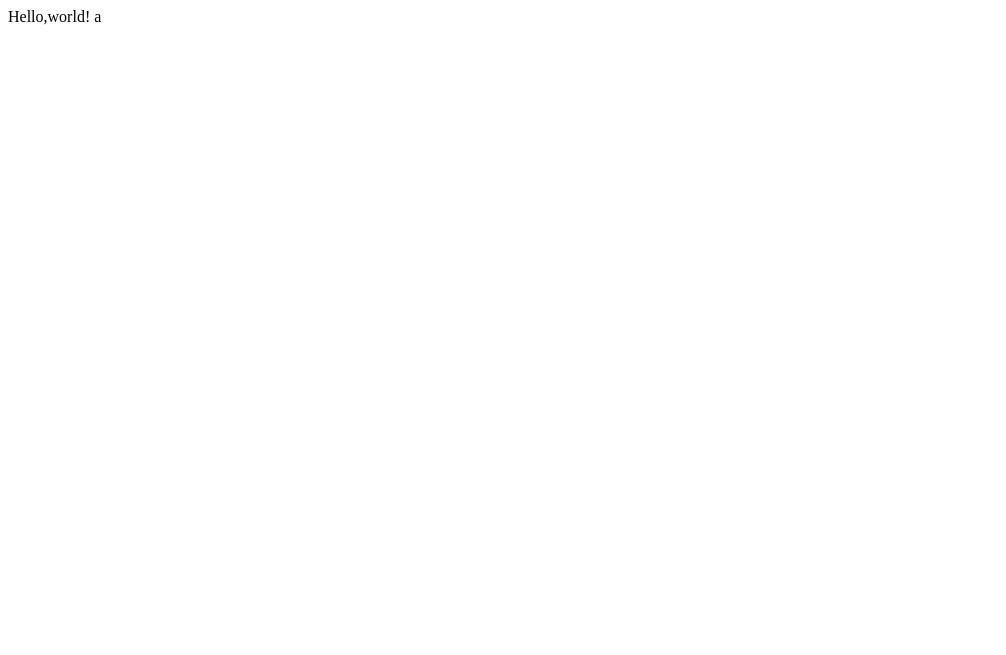
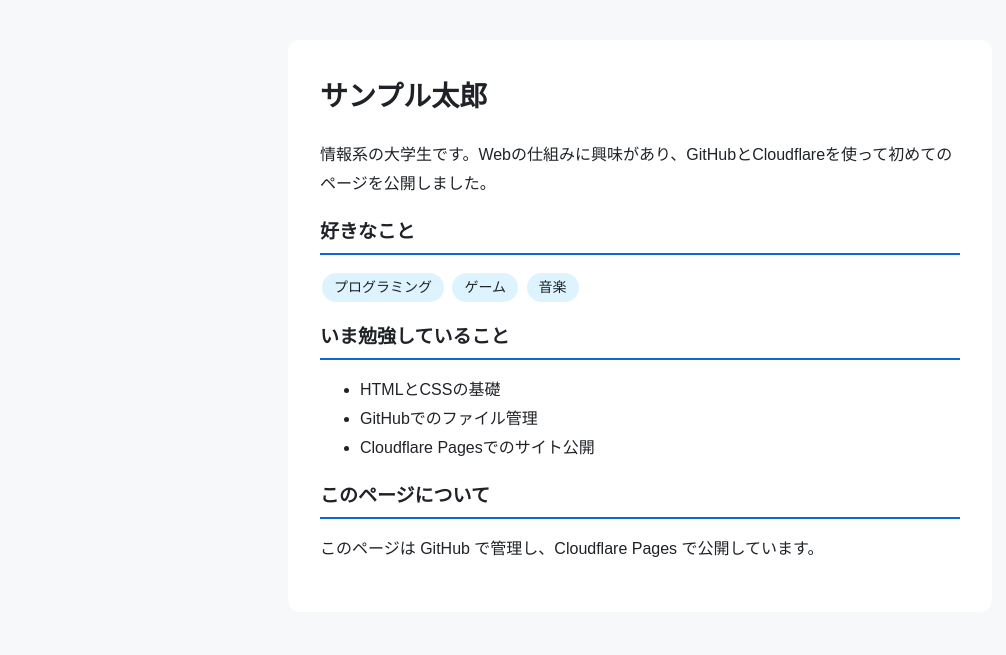
Before and after one commit to namakonn/my-first-site, a plain HTML site: page index.html in a window 1280 px wide. Shown: the whole page, without its empty margins (0-1006 px from the left). Drawn offline with Linux system fonts and the light colour scheme.

Commit message:
Update index.html

```diff
--- a/index.html
+++ b/index.html
@@ -1,2 +1,38 @@
-Hello,world!
-a
+<!DOCTYPE html>
+<html lang="ja">
+<head>
+<meta charset="UTF-8">
+<meta name="viewport" content="width=device-width, initial-scale=1.0">
+<title>サンプル太郎の自己紹介</title>
+<style>
+  body { font-family: sans-serif; line-height: 1.8; margin: 0; background: #f6f8fa; color: #1f2328; }
+  main { max-width: 640px; margin: 40px auto; background: #fff; padding: 32px; border-radius: 12px; }
+  h1 { font-size: 28px; margin-top: 0; }
+  h2 { font-size: 19px; border-bottom: 2px solid #0969da; padding-bottom: 4px; }
+  .tag { display: inline-block; background: #ddf4ff; border-radius: 999px; padding: 2px 12px; margin: 2px; font-size: 14px; }
+</style>
+</head>
+<body>
+<main>
+  <h1>サンプル太郎</h1>
+  <p>情報系の大学生です。Webの仕組みに興味があり、GitHubとCloudflareを使って初めてのページを公開しました。</p>
+
+  <h2>好きなこと</h2>
+  <p>
+    <span class="tag">プログラミング</span>
+    <span class="tag">ゲーム</span>
+    <span class="tag">音楽</span>
+  </p>
+
+  <h2>いま勉強していること</h2>
+  <ul>
+    <li>HTMLとCSSの基礎</li>
+    <li>GitHubでのファイル管理</li>
+    <li>Cloudflare Pagesでのサイト公開</li>
+  </ul>
+
+  <h2>このページについて</h2>
+  <p>このページは GitHub で管理し、Cloudflare Pages で公開しています。</p>
+</main>
+</body>
+</html>
```
